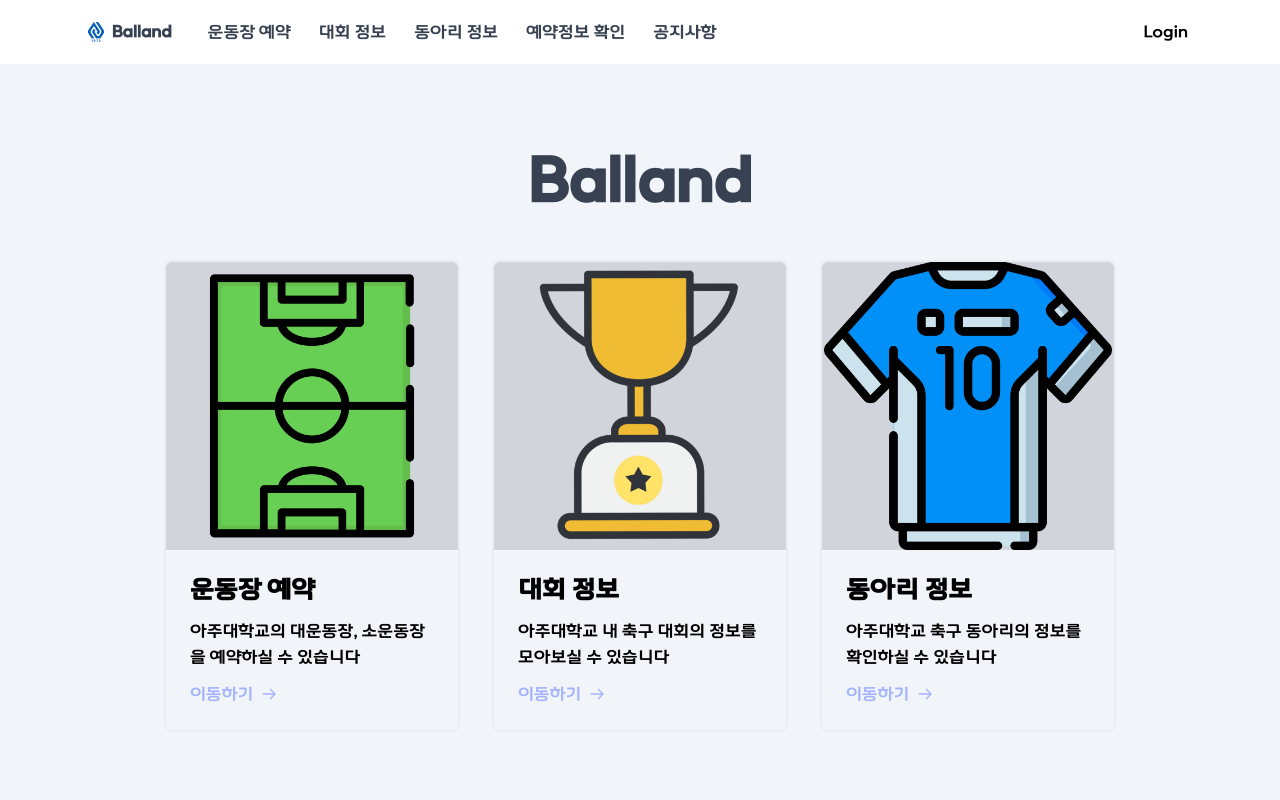
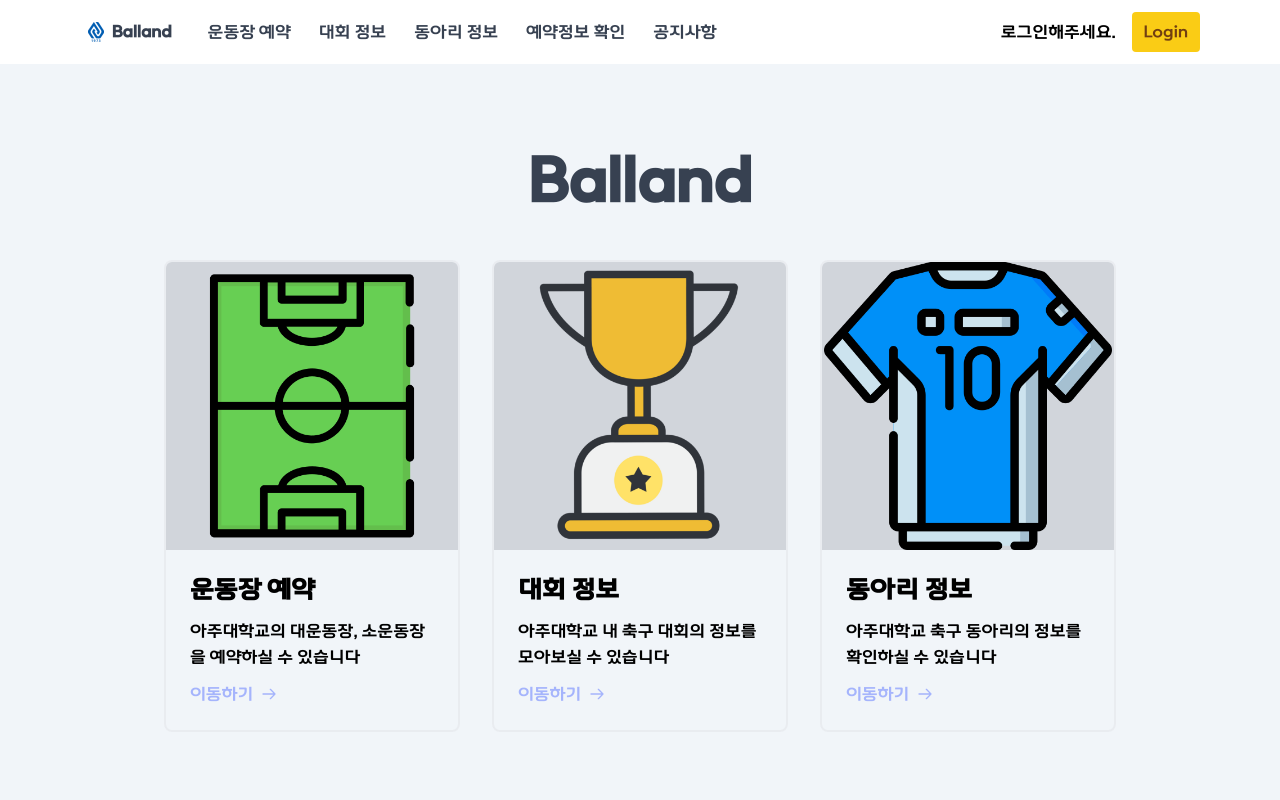
Before and after one commit to Ballandd/Balland_Web, a Next.js app in the folder balland/: page / in a window 1280 px wide. Shown: the top 800 px of the page. Built offline with nearby package versions, Linux system fonts and the light colour scheme; no server answers; some icons are missing; a web font is replaced by a local one.

Commit message:
Design(Navbar.js): 로그인, 로그아웃 박스 추가, 계정 아이콘 추가

```diff
--- a/balland/components/Navbar.js
+++ b/balland/components/Navbar.js
@@ -1,6 +1,8 @@
 import React, { useState } from "react"
 import classNames from "classnames"
 import { signOut, useSession } from "next-auth/react"
+import { Icon } from '@iconify/react';
+
 const Navbar = () => {
   const [menuToggle, setMenuToggle] = useState(false)
   const { data: session, status } = useSession()
@@ -67,14 +69,18 @@ const Navbar = () => {
 
           {/* 메뉴2 */}
           {status === "authenticated" ? (
-            <div className="hidden md:flex items-center space-x-1">
-              <button className="py-5 px-3" onClick={() => signOut()}>
+            <div className="hidden md:flex items-center">
+              <Icon icon="ic:round-account-circle" className="w-6 h-6" />
+              <span className="mr-4">{session.user.email}</span>
+              <button className="py-2 px-3 bg-yellow-400 hover:bg-yellow-300 text-yellow-900 hover:text-yellow-800 rounded" onClick={() => signOut()}>
                 Log out
               </button>
             </div>
           ) : (
-            <div className="hidden md:flex items-center space-x-1">
-              <a href="/auth/signin" className="py-5 px-3">
+            <div className="hidden md:flex items-center">
+              <Icon icon="ic:round-account-circle" className="w-6 h-6" />
+              <span className="mr-4">로그인해주세요.</span>
+              <a href="/auth/signin" className="py-2 px-3 bg-yellow-400 hover:bg-yellow-300 text-yellow-900 hover:text-yellow-800 rounded">
                 Login
               </a>
               {/* <a
```
